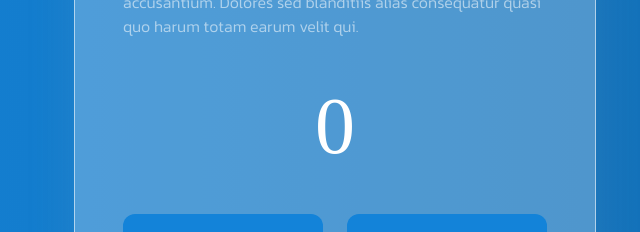
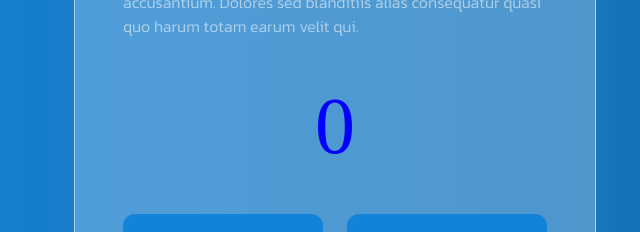
Before and after one commit to arukyanui8/test-application, a React (Create React App) app in the folder test-application/: page / in a window 1280 px wide. Shown: the part 302-534 px from the top of the page, without its empty margins (305-945 px from the left). Built offline with nearby package versions, Linux system fonts and the light colour scheme; a web font is replaced by a local one.

Commit message:
seconda commit

```diff
--- a/test-application/src/App.js
+++ b/test-application/src/App.js
@@ -3,17 +3,19 @@ import "./App.css"
 
 export default function App() {
   let [counter, setCounter] = useState(0);
+  const [color, setColor] = useState('blue');
 
   //Incrementation
   const incrementation = () => {
-    setCounter(counter => counter + 1)
+    setCounter(counter += 1)
+    setColor(color => color = 'green')
   }
 
-  //Incrementation
+  //Decrementation
   const decrementation = () => {
-    setCounter(counter => counter - 1)
+    setCounter(counter -= 1)
+    setColor(color => color = 'red')
   }
-
   //Reset
   const reset = () => {
     setCounter(counter = 0)
@@ -27,7 +29,7 @@ export default function App() {
           <h1>Play this game</h1>
           <p> Lorem ipsum dolor sit amet consectetur, adipisicing elit. Facere, aut! Nobis nostrum et suscipit, culpa sapiente porro quia voluptas ipsam iure nulla perspiciatis quibusdam, a obcaecati labore voluptatum quidem quasi animi. Illum, accusantium. Dolores sed blanditiis alias consequatur quasi quo harum totam earum velit qui. </p>
         </div>
-        <span className="counter_output">{counter}</span>
+        <span className="counter_output" style={{color}}>{counter}</span>
         <div className="counter_actions">
           <button className='primary_button' onClick={decrementation}>Decrement</button>
           <button className="primary_button" onClick={incrementation}>Increment</button>
```
